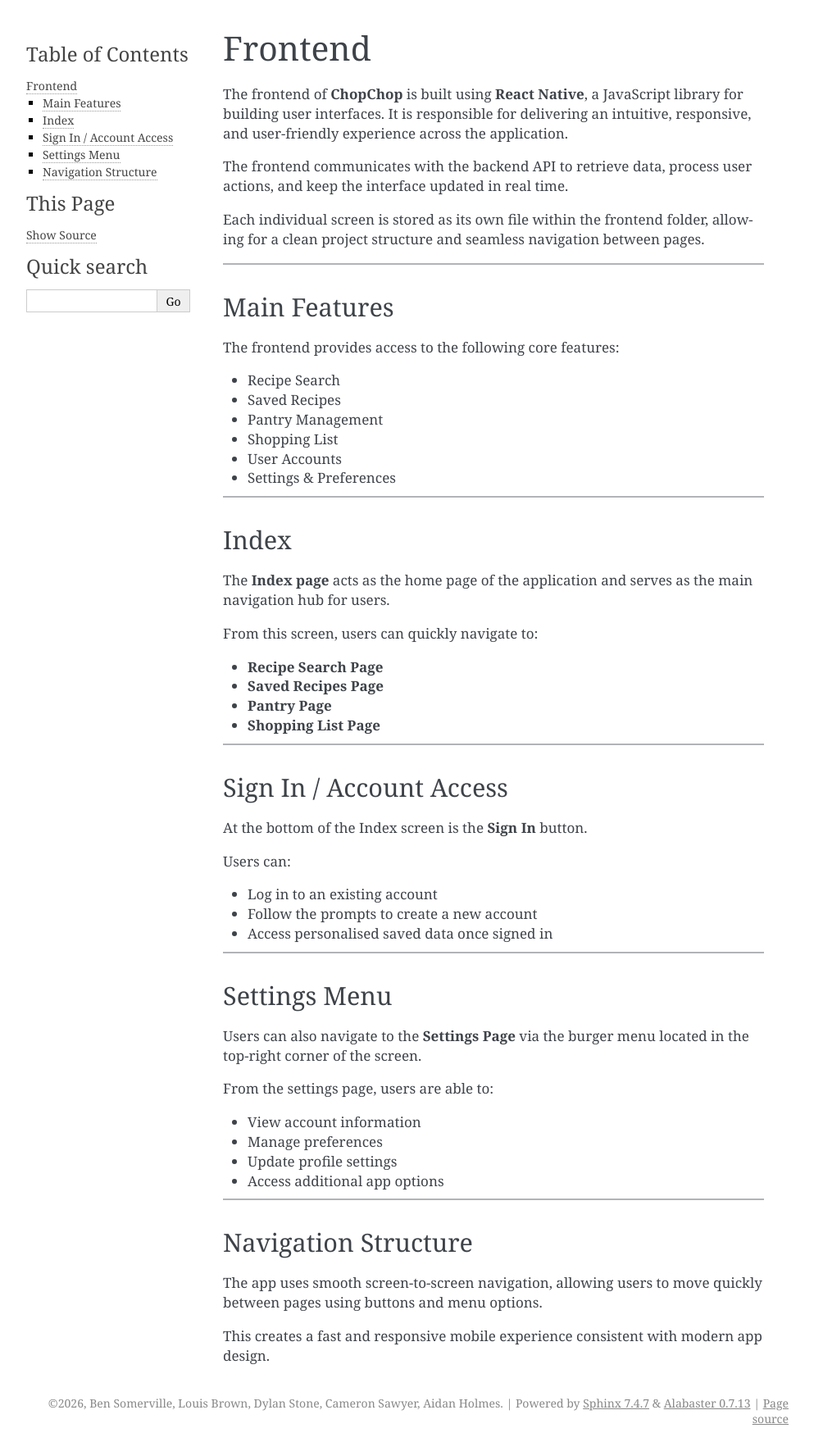
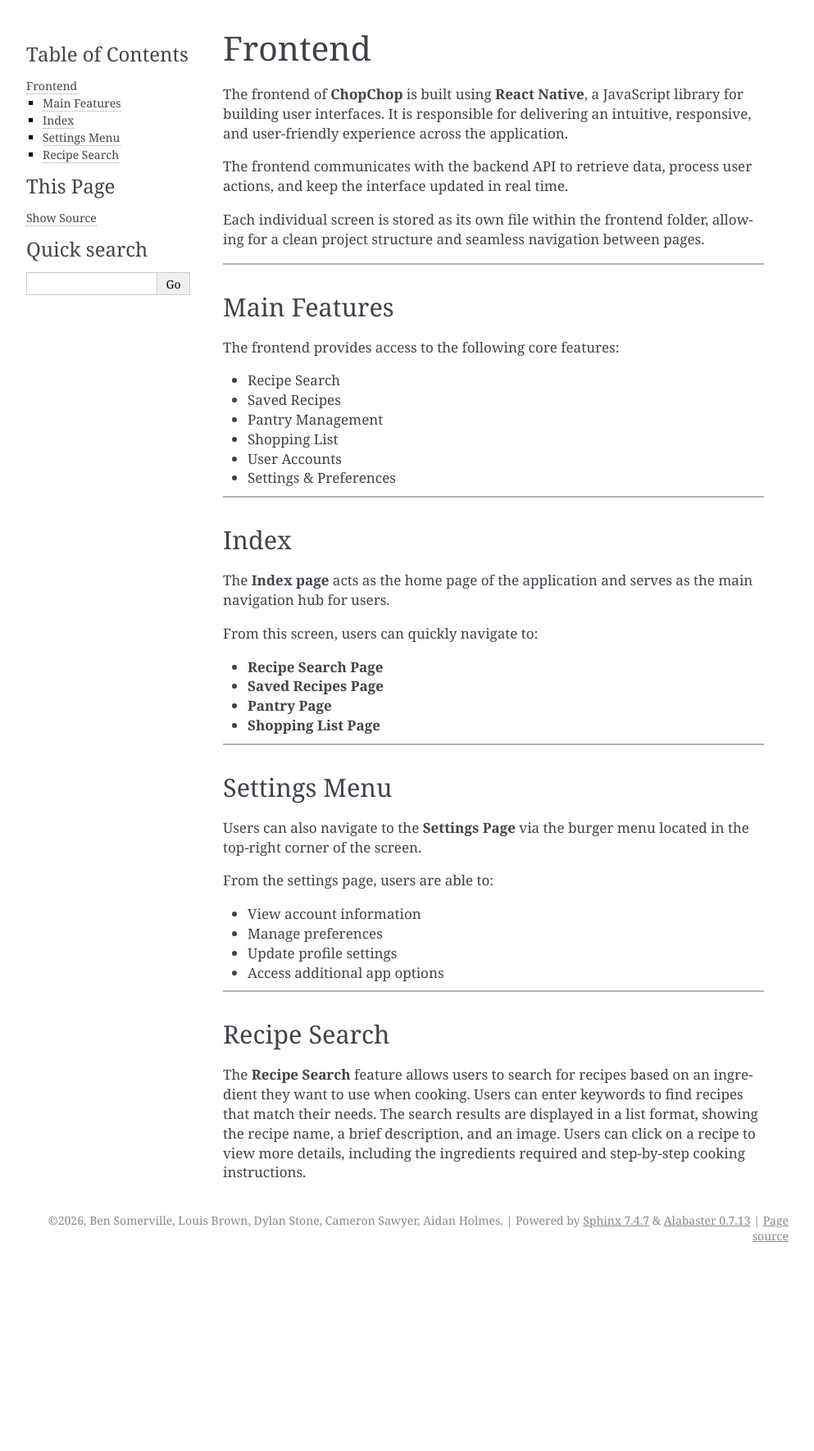
Before and after one commit to SETaP-UoP-5a-ChopChop/Chop_Chop_Documentation, a Sphinx documentation site: the page built from docs/source/frontend.rst, in a window 1280 px wide. Shown: the whole page at 82% size, without its empty margins (148-1141 px from the left). Built offline with Sphinx 7.4.7, drawn with Linux system fonts in a browser that asks for light colours; pages that are not in the unit, such as notebooks, are missing from menus; after the commit the page ends 1547 px from its top, so only the background shows below that.

Commit message:
Adding more to frontend part

```diff
--- a/docs/source/frontend.rst
+++ b/docs/source/frontend.rst
@@ -37,19 +37,6 @@
 
 -----------------------------------
 
-Sign In / Account Access
-------------------------
-
-At the bottom of the Index screen is the **Sign In** button.
-
-Users can:
-
-- Log in to an existing account
-- Follow the prompts to create a new account
-- Access personalised saved data once signed in
-
------------------------------------
-
 Settings Menu
 -------------
 
@@ -64,9 +51,7 @@
 
 -----------------------------------
 
-Navigation Structure
---------------------
-
-The app uses smooth screen-to-screen navigation, allowing users to move quickly between pages using buttons and menu options.
-
-This creates a fast and responsive mobile experience consistent with modern app design.
+Recipe Search
+----------------
+The **Recipe Search** feature allows users to search for recipes based on an ingredient they want to use when cooking. Users can enter keywords to find recipes that match their needs.
+The search results are displayed in a list format, showing the recipe name, a brief description, and an image. Users can click on a recipe to view more details, including the ingredients required and step-by-step cooking instructions.
```
